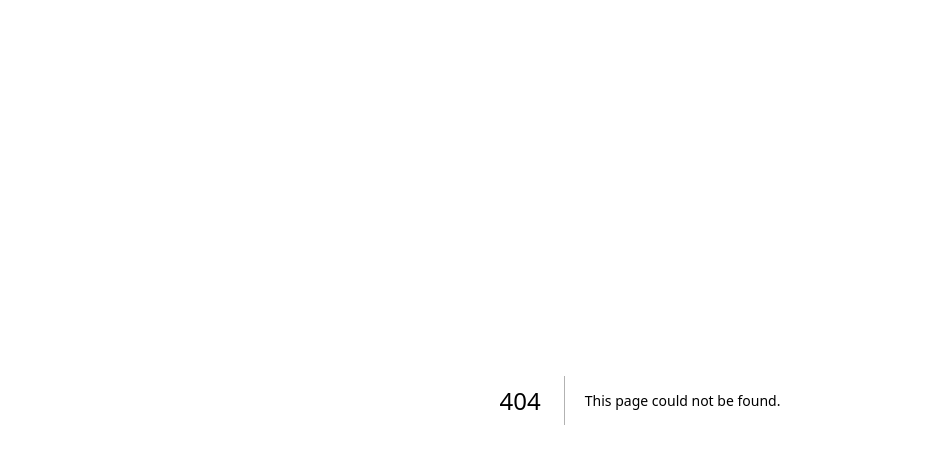
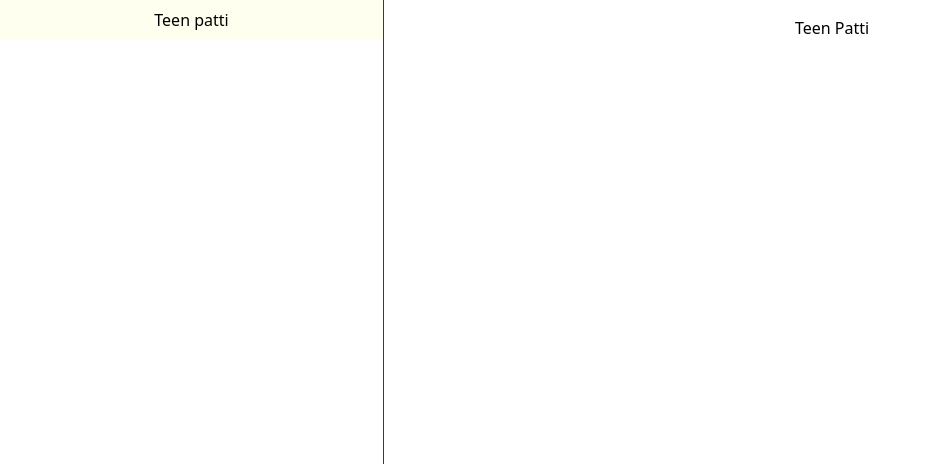
Before and after one commit to NiteshKhatate/card-games-fe, a Next.js app: page /teen-patti in a window 1280 px wide. Before the commit this address had no page. Shown: the top 464 px of the page, without its empty margins (0-931 px from the left). Built offline with nearby package versions, Linux system fonts and the light colour scheme.

Commit message:
Feat: sidebar

```diff
--- a/components/admin/common/constants.ts
+++ b/components/admin/common/constants.ts
@@ -1,5 +1,6 @@
 export const ROUTES = [
   {
+    title: "Games",
     route: "/games",
   },
 ];
--- a/components/admin/common/sidebar.tsx
+++ b/components/admin/common/sidebar.tsx
@@ -5,8 +5,8 @@ export const Sidebar: React.FC = () => {
   return (
     <div className="flex flex-col items-center justify-start">
       {ROUTES.map((route, index) => (
-        <Link key={`route-${index}`} href={`/admin/${route.route}`}>
-          Games
+        <Link key={`route-${index}`} href={`admin/${route.route}`}>
+          {route.title}
         </Link>
       ))}
     </div>
--- a/components/common/PageWrapper.tsx
+++ b/components/common/PageWrapper.tsx
@@ -3,7 +3,7 @@ import { Sidebar } from "./sidebar";
 
 const PageWrapper = ({ children }: { children: ReactNode }) => {
   return (
-    <div className="flex items-stretch">
+    <div className="flex items-stretch h-full">
       <div className="w-[30%] border-r border-deep-blue">
         <Sidebar />
       </div>
--- a/components/common/constants.ts
+++ b/components/common/constants.ts
@@ -1,3 +1,6 @@
-export enum ROUTES {
-  TABLE = "/table",
-}
+export const ROUTES = [
+  {
+    title: "Teen patti",
+    route: "/teen-patti",
+  },
+];
--- a/components/common/sidebar.tsx
+++ b/components/common/sidebar.tsx
@@ -1,10 +1,35 @@
 import Link from "next/link";
 import { ROUTES } from "./constants";
+import { useRouter } from "next/router";
 
 export const Sidebar: React.FC = () => {
   return (
-    <>
-      <Link href={ROUTES.TABLE}>Table</Link>
-    </>
+    <div className="flex flex-col items-center justify-start">
+      {ROUTES.map((route, index) => (
+        <MenuItem
+          key={`route-${index}`}
+          path={`${route.route}`}
+          title={route.title}
+        />
+      ))}
+    </div>
   );
 };
+
+interface MenuItemProps {
+  path: string;
+  title: string;
+}
+
+const MenuItem: React.FC<MenuItemProps> = ({ path, title }) => {
+  const { pathname } = useRouter();
+  const isActive = pathname.includes(path);
+  return (
+    <Link
+      href={`${path}`}
+      className={`p-2 w-full text-center ${isActive && "bg-ivory"}`}
+    >
+      {title}
+    </Link>
+  );
+};
--- /dev/null
+++ b/components/teen-patti/index.tsx
@@ -0,0 +1,10 @@
+const TeenPattiPage: React.FC = () => {
+  return (
+    <div className="p-4">
+      <h2 className="text-center">Teen Patti</h2>
+      <div></div>
+    </div>
+  );
+};
+
+export default TeenPattiPage;
--- a/pages/index.tsx
+++ b/pages/index.tsx
@@ -1,7 +1,12 @@
+import PageWrapper from "@cards-common-components/PageWrapper";
 import { NextPage } from "next";
 
 const Home: NextPage = () => {
-  return <h1>Starting</h1>;
+  return (
+    <PageWrapper>
+      <div></div>
+    </PageWrapper>
+  );
 };
 
 export default Home;
--- /dev/null
+++ b/pages/teen-patti/index.tsx
@@ -0,0 +1,13 @@
+import PageWrapper from "@cards/components/common/PageWrapper";
+import TeenPattiPage from "@cards/components/teen-patti";
+import { NextPage } from "next";
+
+const TeenPatti: NextPage = () => {
+  return (
+    <PageWrapper>
+      <TeenPattiPage />
+    </PageWrapper>
+  );
+};
+
+export default TeenPatti;
```
